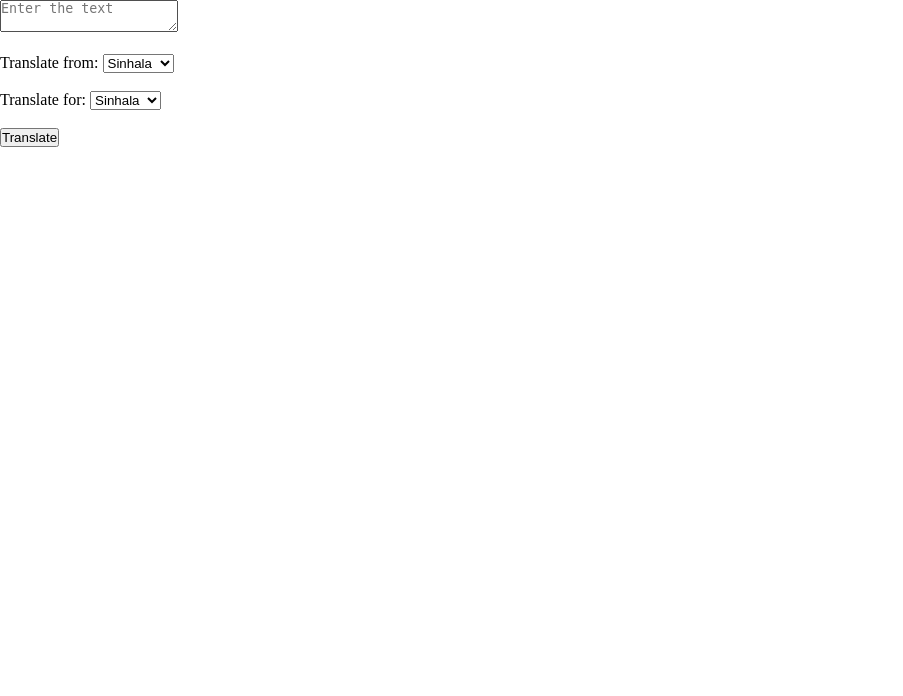
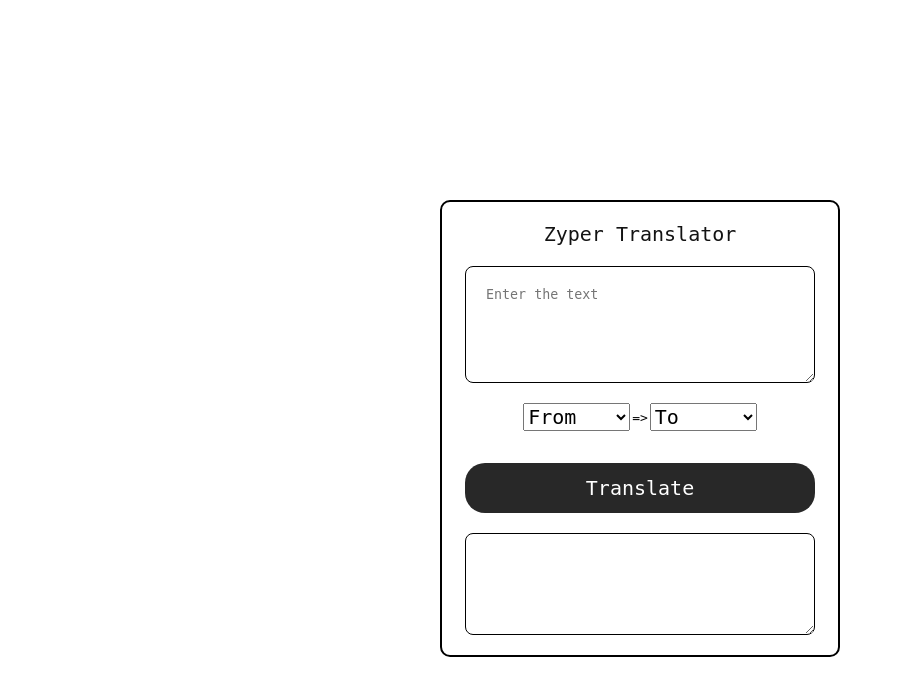
Before and after one commit to Savidya-Nirthana/Translator-Powered-by-AI, a Django app: page / in a window 1280 px wide. Shown: the top 696 px of the page, without its empty margins (0-903 px from the left). Run offline with Django 5.2, Linux system fonts and the light colour scheme.

Commit message:
modify app

```diff
--- a/statics/styles.css
+++ b/statics/styles.css
@@ -2,4 +2,62 @@
   margin: 0;
   padding: 0;
   box-sizing: border-box;
+  font-family: monospace;
 }
+
+.tranlator {
+  margin-top: 200px;
+  width: 100%;
+}
+
+.translator-container {
+  margin: auto;
+  width: 400px;
+  display: flex;
+  flex-direction: column;
+  align-items: center;
+  padding: 20px;
+  background-color: rgb(255, 255, 255);
+  border: 2px solid black;
+  border-radius: 10px;
+}
+
+textarea {
+  width: 350px;
+  border: 1px solid rgb(0, 0, 0);
+  border-radius: 8px;
+  padding: 20px;
+}
+
+select {
+  font-size: 20px;
+}
+
+label {
+  color: blue;
+  font-size: 20px;
+}
+
+input[type="submit"] {
+  background-color: rgb(40, 40, 40);
+  color: white;
+  outline: none;
+  width: 350px;
+  height: 50px;
+  border: none;
+  font-size: 20px;
+  border-radius: 20px;
+}
+
+table {
+  display: flex;
+  width: 350px;
+  justify-content: center;
+}
+
+.heading {
+  color: rgb(19, 19, 19);
+  font-size: 20px;
+
+  margin-bottom: 20px;
+}
--- a/templates/translates/translates.html
+++ b/templates/translates/translates.html
@@ -8,31 +8,48 @@
     <title>Document</title>
   </head>
   <body>
+    <div class="tranlator">
+      <div class="translator-container">
+        <div class="heading">Zyper Translator</div>
         <form action="" method="post">
           {% csrf_token %}
-      <textarea name="data" placeholder="Enter the text"></textarea><br /><br />
-      <label for="input">Translate from: </label>
+          <textarea name="data" placeholder="Enter the text" rows="5"></textarea
+          ><br /><br />
+          <table>
+            <tr>
+              <td>
                 <select id="input_langs" name="input_langs">
+                  <option value="sinhala">From</option>
                   <option value="sinhala">Sinhala</option>
                   <option value="english">English</option>
                   <option value="german">German</option>
                   <option value="spain">Spain</option>
                 </select>
-      <br />
-      <br />
-      <label for="">Translate for: </label>
+              </td>
+              <td>=></td>
+              <td>
                 <select id="input_langs" name="output_langs">
+                  <option value="sinhala">To</option>
                   <option value="sinhala">Sinhala</option>
                   <option value="english">English</option>
                   <option value="german">German</option>
                   <option value="spain">Spain</option>
                 </select>
+              </td>
+            </tr>
+          </table>
+
           <br />
           <br />
           <input type="submit" value="Translate" />
         </form>
+
+        <textarea rows="4" style="margin-top: 20px">
             {% if translated %}
-    <h1>{{ translated }}</h1>
-    {% endif %}
+            {{ translated }}
+            {% endif %}</textarea
+        >
+      </div>
+    </div>
   </body>
 </html>
```
Lines whose indentation alone changed are shown as unchanged.
